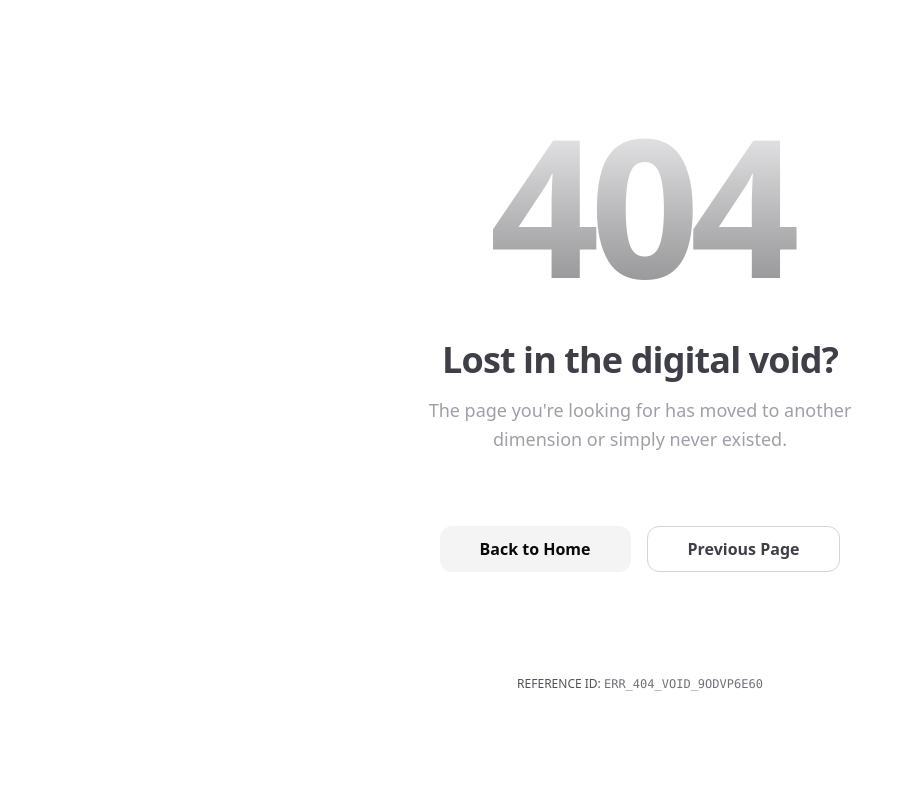
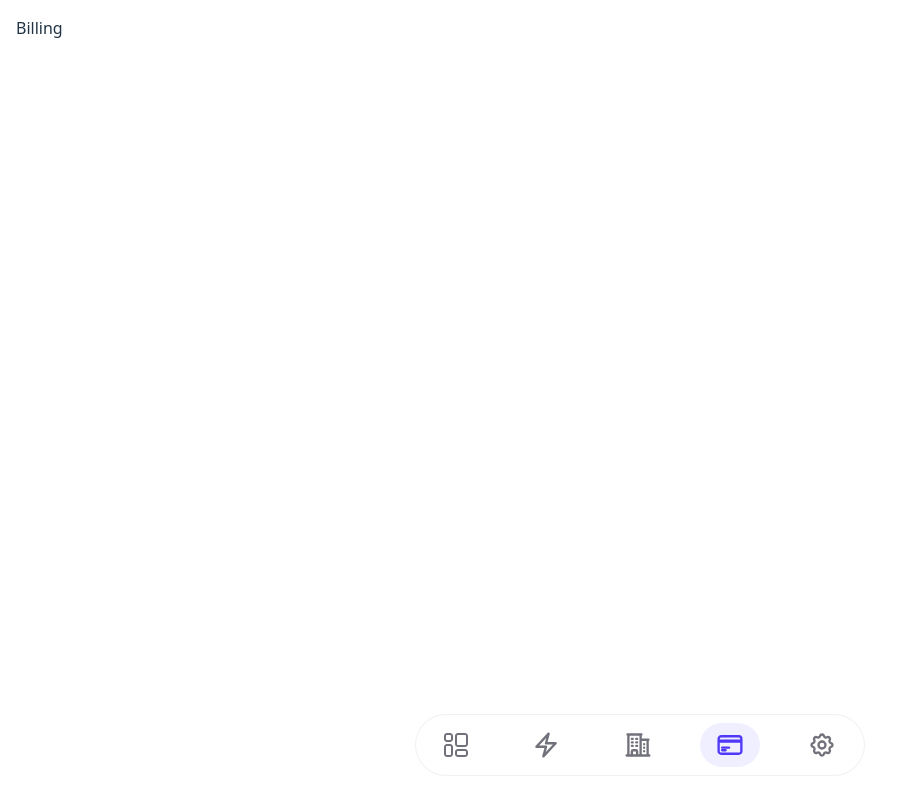
Before and after one commit to kunal-dev-01/webhook-gateway, a React (Vite) app in the folder client/: page /billing in a window 1280 px wide. Before the commit this address had no page. Shown: the whole page, without its empty margins (0-911 px from the left). Built offline with nearby package versions, Linux system fonts and the light colour scheme.

Commit message:
billing page added

```diff
--- a/client/src/App.tsx
+++ b/client/src/App.tsx
@@ -22,6 +22,9 @@ const OrganizationDetail = lazy(() => import("./pages/organization/OrganizationD
 
 // WEBHOOKS PAGES
 const Webhooks = lazy(() => import("./pages/webhooks/Webhooks"));
+
+// BILLING PAGES
+const Billing = lazy(() => import("./pages/billing/Billing"));
 
 // SETTINGS PAGES
 const Settings = lazy(() => import("./pages/settings/Settings"));
@@ -52,6 +55,7 @@ const App = () => {
           <Route path="/organizations" element={<Organization />} />
           <Route path="/organizations/:orgId" element={<OrganizationDetail />} />
           <Route path="/webhooks" element={<Webhooks />} />
+          <Route path="/billing" element={<Billing />} />
           <Route path="/settings" element={<Settings />} />
         </Route>
 
--- a/client/src/layouts/DashboardLayout.tsx
+++ b/client/src/layouts/DashboardLayout.tsx
@@ -1,6 +1,6 @@
 import { Dashboard } from "@/svg/Auth";
 import { Settings } from "@/svg/Common";
-import { Bolt, Building } from "@/svg/More";
+import { Bolt, Building, Payment } from "@/svg/More";
 import { memo, useMemo, type FC } from "react";
 import { Outlet, useNavigate, useLocation } from "react-router-dom";
 
@@ -60,6 +60,7 @@ const DashboardLayout: FC = () => {
     { label: "Dashboard", path: "/dashboard", icon: Dashboard },
     { label: "webhooks", path: "/webhooks", icon: Bolt },
     { label: "Organizations", path: "/organizations", icon: Building },
+    { label: "Billing", path: "/billing", icon: Payment },
     { label: "Settings", path: "/settings", icon: Settings },
   ], []);
 
--- /dev/null
+++ b/client/src/pages/billing/Billing.tsx
@@ -0,0 +1,8 @@
+
+const Billing = () => {
+  return (
+    <div>Billing</div>
+  )
+}
+
+export default Billing
--- a/client/src/pages/dashboard/Dashboard.tsx
+++ b/client/src/pages/dashboard/Dashboard.tsx
@@ -2,13 +2,12 @@ import { useState, useEffect } from "react";
 import { useListOrganizations } from "@/hooks/useOrg";
 import { Loader } from "@/common/Loader";
 import { Bell, Error } from "@/svg/Common";
-import { OrgSelector } from "./OrgSelector"; // Path adjust kar lena
+import { OrgSelector } from "./OrgSelector";
 
 const Dashboard = () => {
   const { organizations, isLoading, isError } = useListOrganizations();
   const [selectedOrgId, setSelectedOrgId] = useState<string>("");
 
-  // Jaise hi organizations load ho, by default pehle wale ko select kar lo
   useEffect(() => {
     if (organizations.length > 0 && !selectedOrgId) {
       setSelectedOrgId(organizations[0].id);
@@ -17,7 +16,7 @@ const Dashboard = () => {
 
   if (isLoading) {
     return (
-      <div className="flex justify-center items-center min-h-[60vh]">
+      <div className="flex justify-center items-center min-h-[70vh]">
         <Loader className="w-8 h-8 text-indigo-500" />
       </div>
     );
@@ -25,7 +24,7 @@ const Dashboard = () => {
 
   if (isError) {
     return (
-      <div className="flex flex-col justify-center items-center gap-5 min-h-[60vh]">
+      <div className="flex flex-col justify-center items-center gap-5 min-h-[70vh]">
         <Error className="w-16 h-16 text-red-500" />
         <h1 className="text-2xl font-bold tracking-tight text-zinc-700 dark:text-white">
           Failed to load dashboard data.
@@ -48,8 +47,7 @@ const Dashboard = () => {
           </p>
         </div>
 
-        {/* Bell Notification Button */}
-        <button className="relative p-2.5 rounded-full border border-zinc-200 dark:border-zinc-800 bg-white dark:bg-zinc-900 text-zinc-500 hover:text-indigo-600 dark:hover:text-indigo-400 hover:bg-zinc-50 dark:hover:bg-zinc-800 transition-colors cursor-pointer shadow-sm">
+        <button className="relative p-2.5 rounded-full border border-zinc-200 dark:border-zinc-800 bg-white dark:bg-zinc-900 text-zinc-500 hover:text-indigo-600 dark:hover:text-indigo-400 hover:bg-zinc-50 dark:hover:bg-zinc-800 transition-colors cursor-pointer shadow-sm shrink-0">
           <Bell className="w-6 h-6" />
           <span className="absolute top-2.5 right-2.5 w-2 h-2 bg-indigo-500 rounded-full border border-white dark:border-zinc-900"></span>
         </button>
--- a/client/src/pages/dashboard/OrgSelector.tsx
+++ b/client/src/pages/dashboard/OrgSelector.tsx
@@ -8,7 +8,6 @@ interface OrgSelectorProps {
 }
 
 export const OrgSelector = ({ organizations, selectedOrgId, onSelect }: OrgSelectorProps) => {
-  // Selected organization data
   const selectedOrg = organizations.find((org) => org.id === selectedOrgId);
 
   if (organizations.length === 0) {
@@ -20,9 +19,11 @@ export const OrgSelector = ({ organizations, selectedOrgId, onSelect }: OrgSelec
   }
 
   return (
-    <div className="flex items-center gap-3 mb-10">
+    // FIX: Added 'w-full sm:w-auto' to container to handle mobile sizing
+    <div className="flex items-center gap-3 mb-10 w-full sm:w-auto">
+
       {/* Custom Select Dropdown Container */}
-      <div className="relative w-64 group">
+      <div className="relative flex-1 sm:w-64 sm:flex-none group">
         <select
           value={selectedOrgId}
           onChange={(e) => onSelect(e.target.value)}
@@ -46,7 +47,6 @@ export const OrgSelector = ({ organizations, selectedOrgId, onSelect }: OrgSelec
           ))}
         </select>
 
-        {/* Custom Chevron Icon */}
         <div className="pointer-events-none absolute inset-y-0 right-0 flex items-center px-4 text-zinc-400 group-hover:text-zinc-600 dark:group-hover:text-zinc-300 transition-colors duration-200">
           <ChevronDown className="w-5 h-5" />
         </div>
@@ -54,14 +54,14 @@ export const OrgSelector = ({ organizations, selectedOrgId, onSelect }: OrgSelec
 
       {/* Question Mark Info Tooltip */}
       {selectedOrg && (
-        <div className="relative group/tooltip flex items-center justify-center">
-          <button className="text-zinc-400 hover:text-indigo-500 dark:hover:text-indigo-400 transition-colors duration-200 cursor-help p-2 outline-none border border-zinc-100 dark:border-zinc-800 rounded-full">
-            <QuestionMark className="w-6 h-6" />
+        <div className="relative group/tooltip flex items-center justify-center shrink-0">
+          <button className="text-zinc-400 hover:text-indigo-500 dark:hover:text-indigo-400 transition-colors duration-200 cursor-help p-2 outline-none border border-zinc-100 dark:border-zinc-800 rounded-full bg-white dark:bg-zinc-900/50">
+            <QuestionMark className="w-5 h-5" />
           </button>
 
           {/* Tooltip Card */}
-          <div className="absolute left-1/2 -translate-x-1/2 top-full mt-2 w-64 opacity-0 invisible group-hover/tooltip:opacity-100 group-hover/tooltip:visible transition-all duration-200 z-50 transform translate-y-2 group-hover/tooltip:translate-y-0">
-            <div className="bg-white/50 dark:bg-zinc-900/40 border border-zinc-100 dark:border-zinc-800 rounded-2xl p-4">
+          <div className="absolute top-full mt-2 w-64 opacity-0 invisible group-hover/tooltip:opacity-100 group-hover/tooltip:visible transition-all duration-200 z-50 transform translate-y-2 group-hover/tooltip:translate-y-0 right-0 sm:left-1/2 sm:-translate-x-1/2 sm:right-auto">
+            <div className="bg-white dark:bg-zinc-900 border border-zinc-200 dark:border-zinc-700 rounded-2xl p-4 shadow-xl backdrop-blur-sm">
               <h4 className="text-sm font-bold text-zinc-900 dark:text-white border-b border-zinc-100 dark:border-zinc-700 pb-2 mb-2 truncate">
                 {selectedOrg.name} Details
               </h4>
--- a/client/src/svg/More.tsx
+++ b/client/src/svg/More.tsx
@@ -1,7 +1,12 @@
 import { memo } from "react";
 
 // ================= Building ================= //
-export const Building = memo(({ className="w-7 h-7 z-10 transition-colors duration-200" }: { className?: string }) => (
+export const Building = memo(
+  ({
+    className = "w-7 h-7 z-10 transition-colors duration-200",
+  }: {
+    className?: string;
+  }) => (
     <svg
       xmlns="http://www.w3.org/2000/svg"
       fill="none"
@@ -16,29 +21,58 @@ export const Building = memo(({ className="w-7 h-7 z-10 transition-colors durati
         d="M2.25 21h19.5m-18-18v18m10.5-18v18m6-13.5V21M6.75 6.75h.75m-.75 3h.75m-.75 3h.75m3-6h.75m-.75 3h.75m-.75 3h.75M6.75 21v-3.375c0-.621.504-1.125 1.125-1.125h2.25c.621 0 1.125.504 1.125 1.125V21M3 3h12m-.75 4.5H21m-3.75 3.75h.008v.008h-.008v-.008Zm0 3h.008v.008h-.008v-.008Zm0 3h.008v.008h-.008v-.008Z"
       />
     </svg>
-));
+  ),
+);
 
 // =============== Bolt =============== //
-export const Bolt = memo(({ className="w-7 h-7 z-10 transition-colors duration-200" }: { className?: string }) => (
+export const Bolt = memo(
+  ({
+    className = "w-7 h-7 z-10 transition-colors duration-200",
+  }: {
+    className?: string;
+  }) => (
     <svg
       xmlns="http://www.w3.org/2000/svg"
+      fill="none"
       viewBox="0 0 24 24"
-    fill="currentColor"
-    width="100%"
-    height="100%"
+      strokeWidth="2"
+      stroke="currentColor"
       className={className}
     >
       <path
-      fillRule="evenodd"
-      d="M14.615 1.595a.75.75 0 01.359.852L12.982 9.75h7.268a.75.75 0 01.548 1.262l-10.5 11.25a.75.75 0 01-1.272-.71l1.992-7.302H3.75a.75.75 0 01-.548-1.262l10.5-11.25a.75.75 0 01.913-.143z"
-      clipRule="evenodd"
+        strokeLinecap="round"
+        strokeLinejoin="round"
+        d="m3.75 13.5 10.5-11.25L12 10.5h8.25L9.75 21.75 12 13.5H3.75Z"
       />
     </svg>
-));
+  ),
+);
 
-
-
+// ===================== Payment ===================== //
+export const Payment = memo(
+  ({
+    className = "w-7 h-7 z-10 transition-colors duration-200",
+  }: {
+    className?: string;
+  }) => (
+    <svg
+      xmlns="http://www.w3.org/2000/svg"
+      fill="none"
+      viewBox="0 0 24 24"
+      strokeWidth="2"
+      stroke="currentColor"
+      className={className}
+    >
+      <path
+        strokeLinecap="round"
+        strokeLinejoin="round"
+        d="M2.25 8.25h19.5M2.25 9h19.5m-16.5 5.25h6m-6 2.25h3m-3.75 3h15a2.25 2.25 0 0 0 2.25-2.25V6.75A2.25 2.25 0 0 0 19.5 4.5h-15a2.25 2.25 0 0 0-2.25 2.25v10.5A2.25 2.25 0 0 0 4.5 19.5Z"
+      />
+    </svg>
+  ),
+);
 
 // ================ Display Name ================ //
 Building.displayName = "Building";
 Bolt.displayName = "Bolt";
+Payment.displayName = "Payment";
```
Lines whose indentation alone changed are shown as unchanged.
